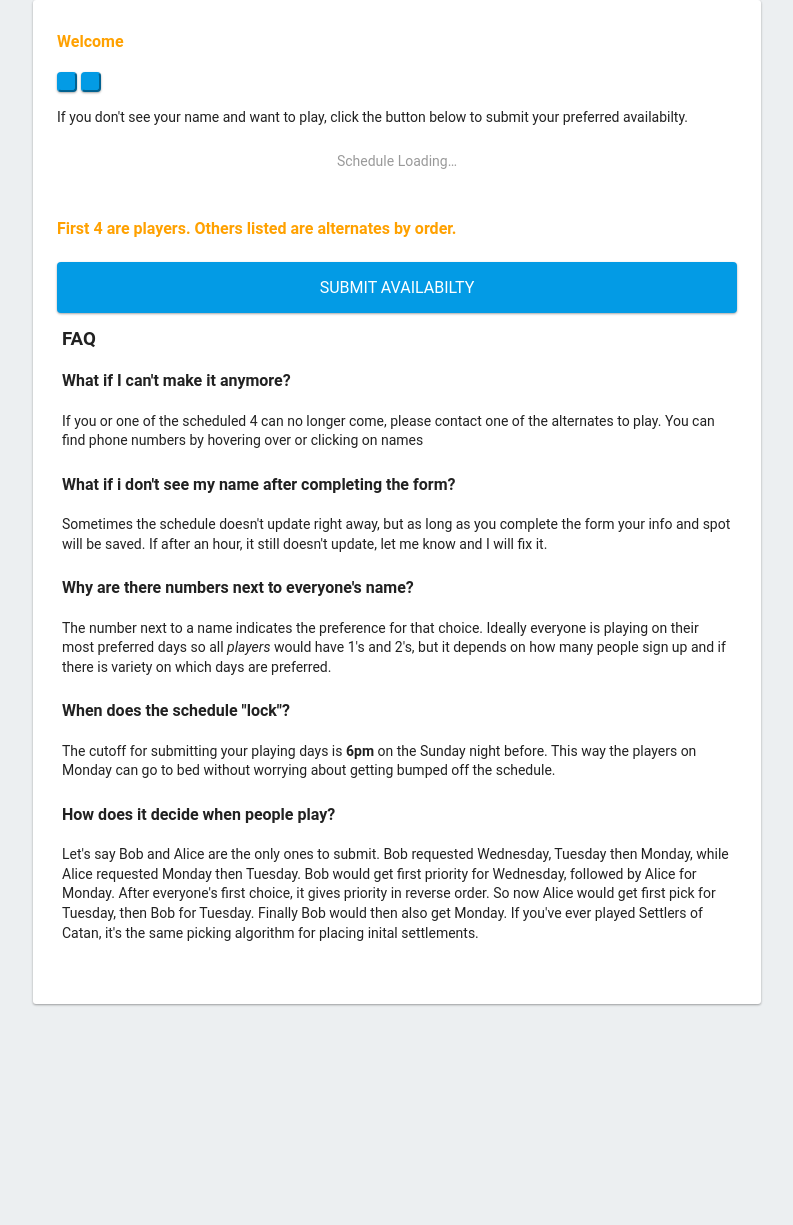
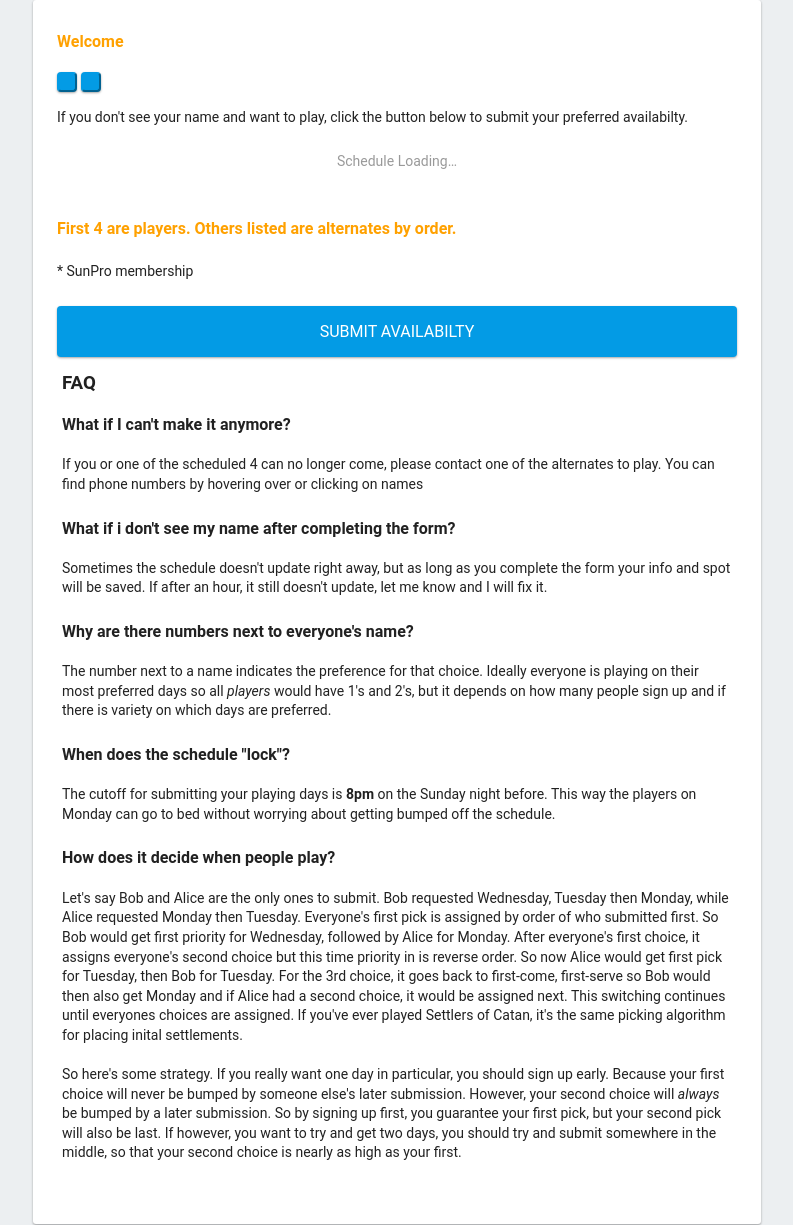
Before and after one commit to dnnyg33/MorningTennis, a website: page schedule/index.html in a window 1280 px wide. Shown: the part 100-1325 px from the top of the page, without its empty margins (243-1036 px from the left). Before the commit the page ends 1120 px from the top, so only its background shows below. Drawn offline with Linux system fonts and the light colour scheme; some packages are replaced by stand-ins of ours; no server answers.

Commit message:
Change some configurations and make the FAQ section clearer

```diff
--- a/schedule/index.html
+++ b/schedule/index.html
@@ -58,6 +58,7 @@
       <div>
         <p id="playerCount"></p>
       </div>
+      <p>* SunPro membership</p>
       <a target="_blank" id="submitAvailability" href="https://docs.google.com/forms/d/e/1FAIpQLSc3pgU5-X2NASXp2mkisZ2vQ1Qw0KnGxMhtXD1PRMrLBg0O-Q/viewform?usp=sf_link">Submit availabilty</a>
       <div id="accordion">
       <h3>FAQ</h3>
@@ -70,18 +71,26 @@
       <h4>Why are there numbers next to everyone's name?</h4>
       <p class="tiny">The number next to a name indicates the preference for that choice. Ideally everyone is playing on their most preferred days so all <i>players</i> would have 1's and 2's, but it depends on how many people sign up and if there is variety on which days are preferred.</p>
       <h4>When does the schedule "lock"?</h4>
-      <p class="tiny">The cutoff for submitting your playing days is <b>6pm</b>
+      <p class="tiny">The cutoff for submitting your playing days is <b>8pm</b>
         on the Sunday night before.
         This way the players on Monday can go to bed without worrying about
         getting bumped off the schedule.</p>
     <h4>How does it decide when people play?</h4>
     <p class="tiny">Let's say Bob and Alice are the only ones to submit.
       Bob requested Wednesday, Tuesday then Monday, while Alice requested Monday
-       then Tuesday. Bob would get first priority for Wednesday,
-       followed by Alice for Monday. After everyone's first choice, it gives
-        priority in reverse order. So now Alice would get first pick for Tuesday,
-         then Bob for Tuesday. Finally Bob would then also get Monday. If you've ever played
-        Settlers of Catan, it's the same picking algorithm for placing inital settlements.</p>
+       then Tuesday. Everyone's first pick is assigned by order of who submitted first.
+       So Bob would get first priority for Wednesday, followed by Alice for Monday. After everyone's first choice, it assigns
+        everyone's second choice but this time priority in is reverse order. So now Alice would get first pick for Tuesday,
+         then Bob for Tuesday. For the 3rd choice, it goes back to first-come, first-serve so Bob would then also get Monday and if
+         Alice had a second choice, it would be assigned next. This switching continues until everyones choices are assigned.
+         If you've ever played Settlers of Catan, it's the same picking algorithm for placing inital settlements.
+
+         <br>
+         <br>
+         So here's some strategy. If you really want one day in particular, you should sign up early. Because your first choice will never be bumped by someone else's later submission.
+         However, your second choice will <i>always</i> be bumped by a later submission. So by signing up first, you guarantee your first pick, but your second pick will also be last.
+         If however, you want to try and get two days, you should try and submit somewhere in the middle, so that your second choice is nearly as high as your first.
+         </p>
       </div>
 
   </div>
--- a/schedule/main.js
+++ b/schedule/main.js
@@ -49,7 +49,6 @@ function createDay2(list, day, table) {
 }
 
 function parseName(item) {
-    console.log(item + ".")
     let parts = item.trim().split(" ")
     if (parts.length == 2) {
         return item
```
Also changed, not shown: functions/package.json (+2 -5 lines), firebase.json.
